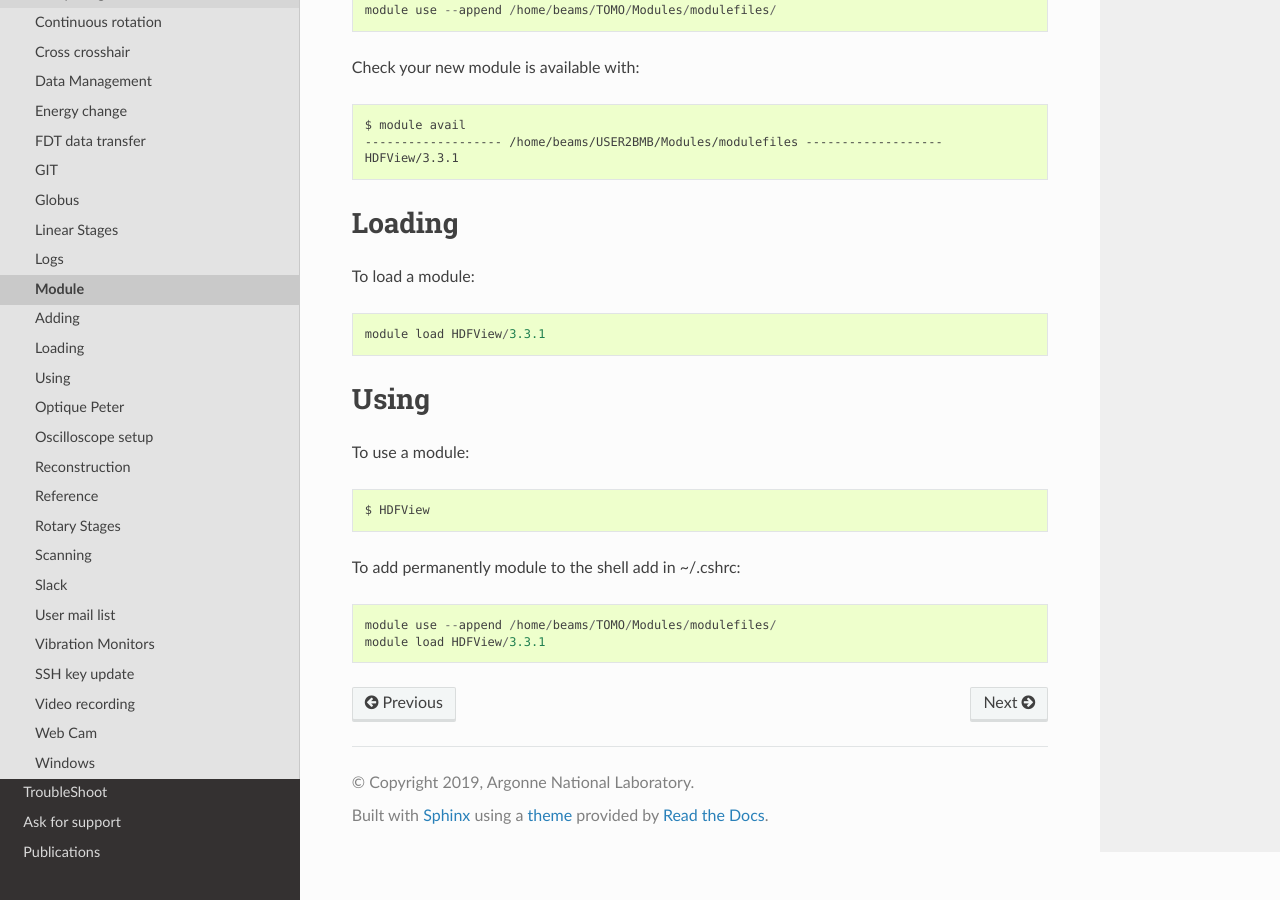
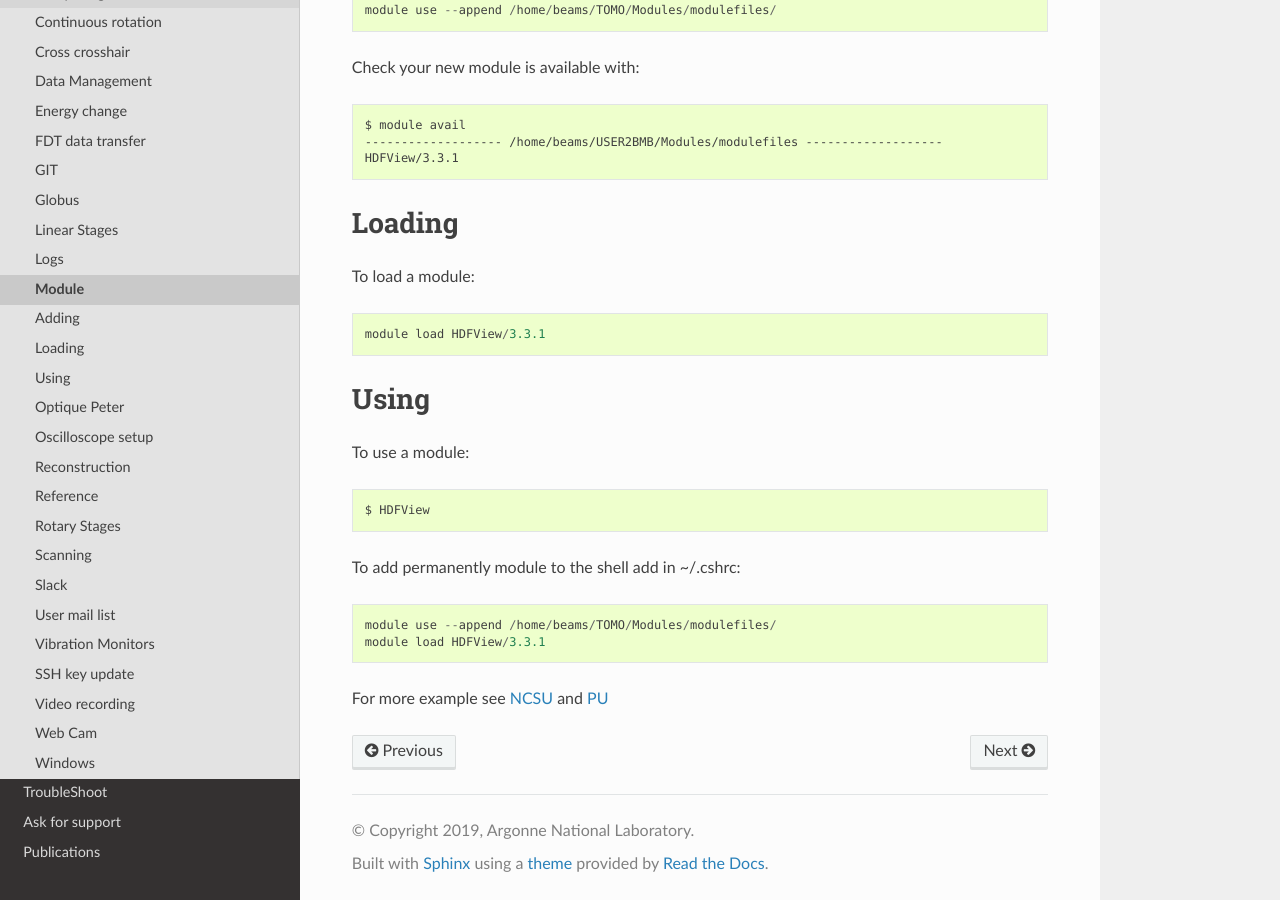
Before and after one commit to xray-imaging/2bm-docs, a Sphinx documentation site: the page built from docs/source/ops/item_067.rst, in a window 1280 px wide and 900 px high, scrolled down 711 px. Built offline with Sphinx 7.4.7 and the Read the Docs theme 2.0.0, drawn with Linux system fonts in a browser that asks for light colours; the version number could not be read and is left out.

Commit message:
added module examples

```diff
--- a/docs/source/ops/item_067.rst
+++ b/docs/source/ops/item_067.rst
@@ -53,3 +53,6 @@ To add permanently module to the shell add in ~/.cshrc::
 
     module use --append /home/beams/TOMO/Modules/modulefiles/
     module load HDFView/3.3.1
+
+
+For more example see `NCSU <https://hpc.ncsu.edu/Documents/user_modules.php>`_ and `PU <https://researchcomputing.princeton.edu/support/knowledge-base/custom-modules>`_
```
